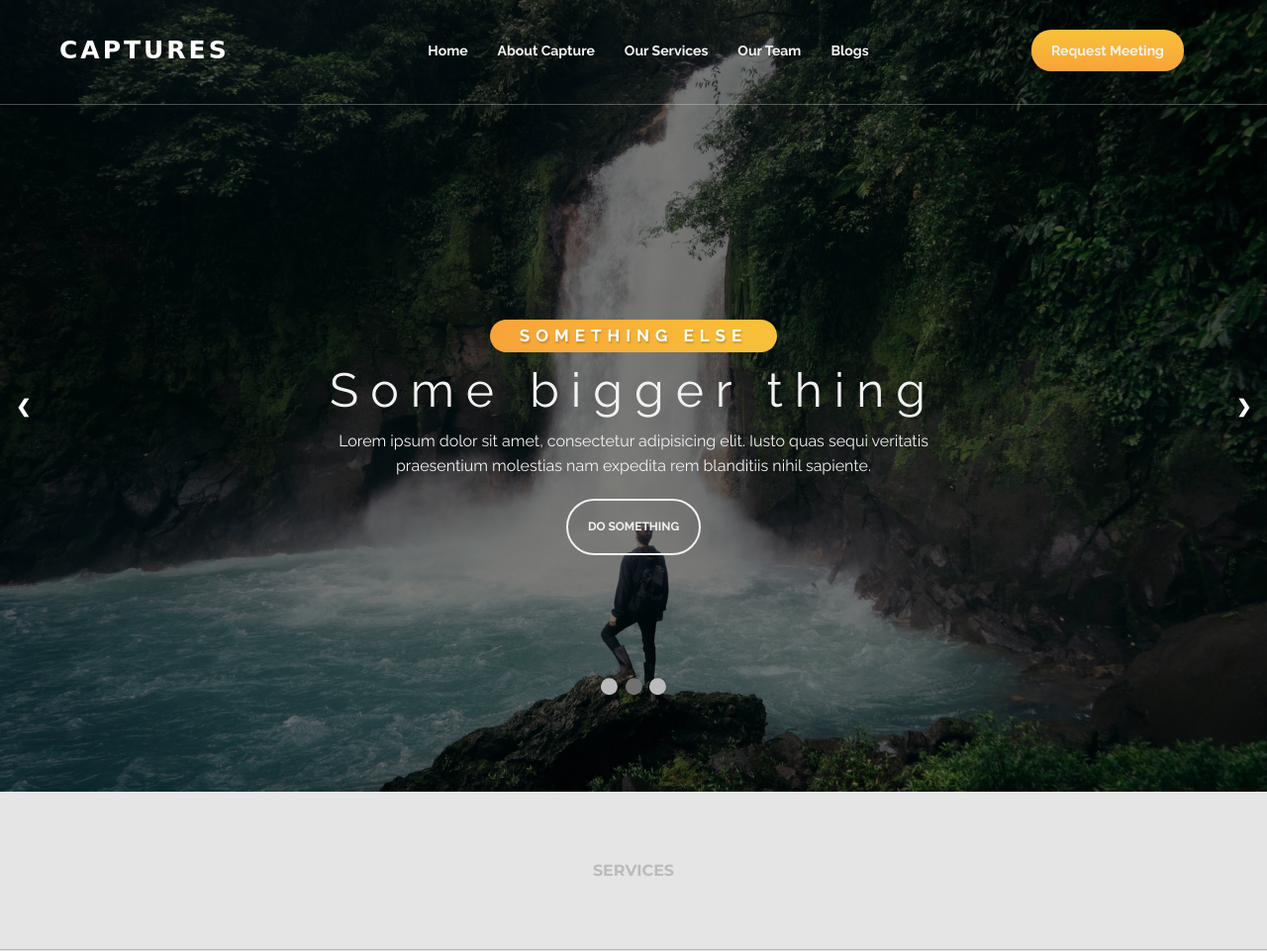
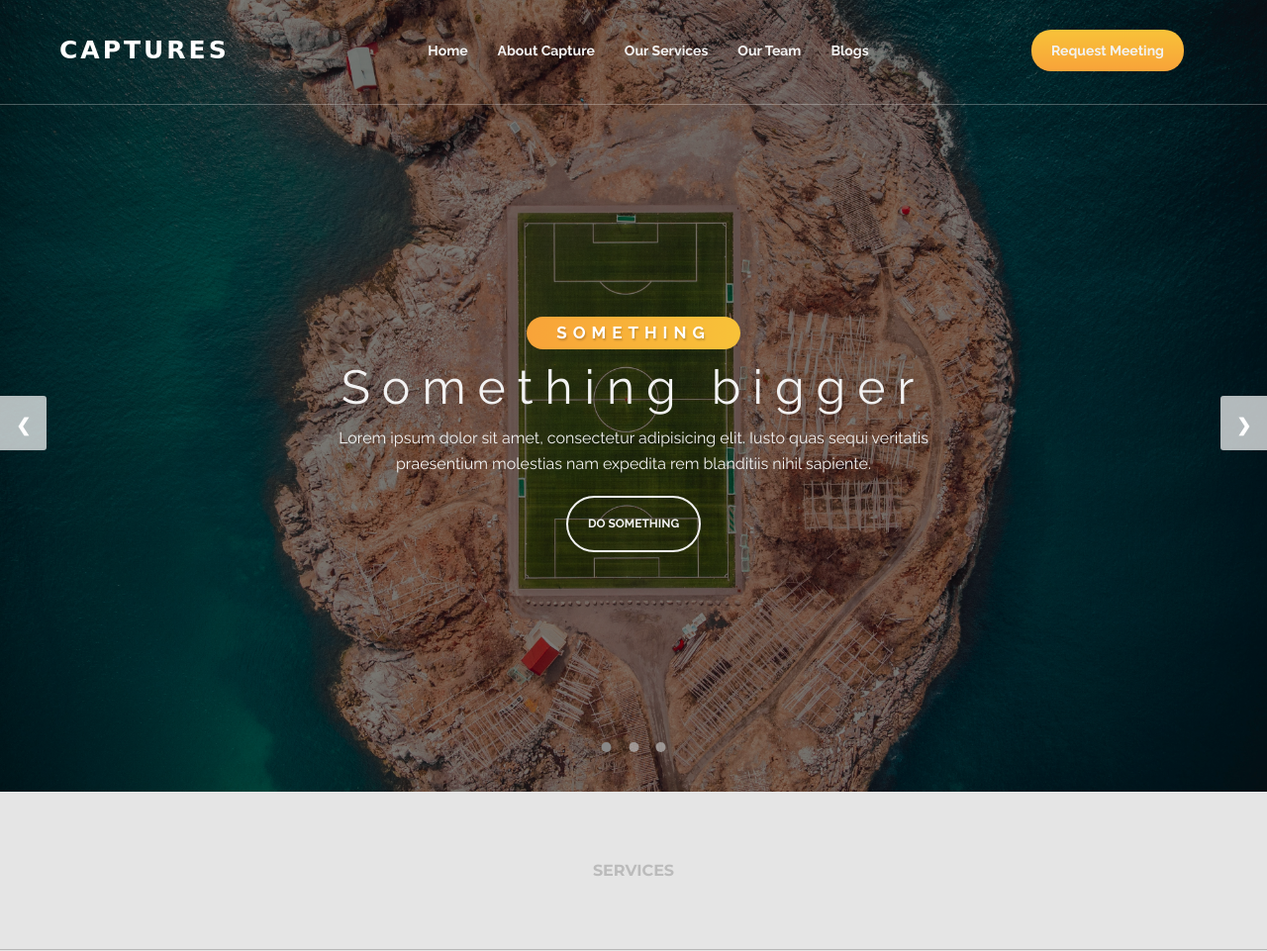
Before and after one commit to manikagnish/photography, a PHP site: page / in a window 1280 px wide. Shown: the top 961 px of the page at 99% size. Run offline with PHP 8.4, Linux system fonts and the light colour scheme; some web fonts are replaced.

Commit message:
updated carousel

```diff
--- a/app.js
+++ b/app.js
@@ -48,29 +48,87 @@ landingOptions);
 landingObserver.observe(landing);
 
 //Carousel
-let slideIndex = 1;
+const slider = function () {
+  const slides = document.querySelectorAll(".mySlides");
+  const btnLeft = document.querySelector(".prev");
+  const btnRight = document.querySelector(".next");
+  const dotContainer = document.querySelector(".dots");
 
-function showSlides() {
-  let i;
-  let slides = document.getElementsByClassName("mySlides");
-  let dots = document.getElementsByClassName("dot");
-  for (i = 0; i < slides.length; i++) {
-    slides[i].style.display = "none";
-  }
-  slideIndex++;
-  if (slideIndex > slides.length) {
-    slideIndex = 1;
-  }
-  for (i = 0; i < dots.length; i++) {
-    dots[i].className = dots[i].className.replace(" active", "");
-  }
-  slides[slideIndex - 1].style.display = "block";
-  dots[slideIndex - 1].className += " active";
-}
-showSlides();
+  let curSlide = 0;
+  const maxSlide = slides.length;
 
-function plusSlides(n) {
-  showSlides((slideIndex += n));
-}
+  // Functions
+  const createDots = function () {
+    slides.forEach(function (_, i) {
+      dotContainer.insertAdjacentHTML(
+        "beforeend",
+        `<button class="dots__dot" data-slide="${i}"></button>`
+      );
+    });
+  };
 
-setTimeout(showSlides, 7000); // Change image every 2 seconds
+  const activateDot = function (mySlides) {
+    document
+      .querySelectorAll(".dots__dot")
+      .forEach((dot) => dot.classList.remove("dots__dot--active"));
+
+    document
+      .querySelector(`.dots__dot[data-slide="${mySlides}"]`)
+      .classList.add("dots__dot--active");
+  };
+
+  const goToSlide = function (mySlides) {
+    slides.forEach(
+      (s, i) => (s.style.transform = `translateX(${100 * (i - mySlides)}%)`)
+    );
+  };
+
+  // Next slide
+  const nextSlide = function () {
+    if (curSlide === maxSlide - 1) {
+      curSlide = 0;
+    } else {
+      curSlide++;
+    }
+
+    goToSlide(curSlide);
+    activateDot(curSlide);
+  };
+
+  const prevSlide = function () {
+    if (curSlide === 0) {
+      curSlide = maxSlide - 1;
+    } else {
+      curSlide--;
+    }
+    goToSlide(curSlide);
+    activateDot(curSlide);
+  };
+
+  const init = function () {
+    goToSlide(0);
+    createDots();
+
+    activateDot(0);
+  };
+  init();
+
+  // Event handlers
+  btnRight.addEventListener("click", nextSlide);
+  btnLeft.addEventListener("click", prevSlide);
+
+  document.addEventListener("keydown", function (e) {
+    if (e.key === "ArrowLeft") prevSlide();
+    e.key === "ArrowRight" && nextSlide();
+  });
+
+  dotContainer.addEventListener("click", function (e) {
+    if (e.target.classList.contains("dots__dot")) {
+      const { slide } = e.target.dataset;
+      goToSlide(slide);
+      activateDot(slide);
+    }
+  });
+};
+slider();
+// setTimeout(showSlides, 7000); // Change image every 2 seconds
--- a/css/main.css
+++ b/css/main.css
@@ -579,10 +579,27 @@ label {
 }
 
 .landing .mySlides {
-  display: none;
+  position: absolute;
+  top: 0;
+  width: 100%;
+  height: 100vh;
+  display: -webkit-box;
+  display: -ms-flexbox;
+  display: flex;
+  -webkit-box-align: center;
+      -ms-flex-align: center;
+          align-items: center;
+  -webkit-box-pack: center;
+      -ms-flex-pack: center;
+          justify-content: center;
+  /* THIS creates the animation! */
+  -webkit-transition: -webkit-transform 1s;
+  transition: -webkit-transform 1s;
+  transition: transform 1s;
+  transition: transform 1s, -webkit-transform 1s;
 }
 
-.landing img {
+.landing .mySlides img {
   height: 100vh;
   -o-object-fit: cover;
      object-fit: cover;
@@ -595,6 +612,18 @@ label {
   margin: auto;
 }
 
+.landing .slider__btn {
+  border: none;
+  background: rgba(255, 255, 255, 0.7);
+  font-family: inherit;
+  color: #333;
+  border-radius: 50%;
+  height: 5.5rem;
+  width: 5.5rem;
+  font-size: 3.25rem;
+  cursor: pointer;
+}
+
 .landing .prev,
 .landing .next {
   cursor: pointer;
@@ -602,7 +631,6 @@ label {
   top: 50%;
   width: auto;
   padding: 16px;
-  margin-top: -22px;
   color: white;
   font-weight: bold;
   font-size: 18px;
@@ -672,31 +700,38 @@ label {
 
 .landing .dots {
   position: absolute;
-  bottom: 10vh;
+  bottom: 5%;
   left: 50%;
-  -webkit-transform: translate(-50%, -50%);
-          transform: translate(-50%, -50%);
+  -webkit-transform: translateX(-50%);
+          transform: translateX(-50%);
+  display: -webkit-box;
+  display: -ms-flexbox;
+  display: flex;
 }
 
-@media (max-width: 37.5em) {
-  .landing .dots {
-    display: none;
-  }
+.landing .dots__dot {
+  border: none;
+  background-color: #b9b9b9;
+  opacity: 0.7;
+  height: 1rem;
+  width: 1rem;
+  border-radius: 50%;
+  margin-right: 1.75rem;
+  cursor: pointer;
+  -webkit-transition: all 0.5s;
+  transition: all 0.5s;
+  /* Only necessary when overlying images */
+  /* box-shadow: 0 0.6rem 1.5rem rgba(0, 0, 0, 0.7); */
 }
 
-.landing .dot {
-  height: 1.7rem;
-  width: 1.7rem;
-  margin: 0 2px;
-  background-color: #bbb;
-  border-radius: 50%;
-  display: inline-block;
-  -webkit-transition: background-color 0.6s ease;
-  transition: background-color 0.6s ease;
+.landing .dots__dot:last-child {
+  margin: 0;
 }
 
-.landing .active {
-  background-color: #717171;
+.landing .dots__dot--active {
+  /* background-color: #fff; */
+  background-color: #888;
+  opacity: 1;
 }
 
 .landing .fade {
--- a/css/pages/_landing.scss
+++ b/css/pages/_landing.scss
@@ -3,12 +3,22 @@
   overflow: hidden;
 
   .mySlides {
-    display: none;
-  }
-  img {
+    position: absolute;
+    top: 0;
+    width: 100%;
     height: 100vh;
-    object-fit: cover;
-    filter: brightness(50%);
+
+    display: flex;
+    align-items: center;
+    justify-content: center;
+
+    /* THIS creates the animation! */
+    transition: transform 1s;
+    img {
+      height: 100vh;
+      object-fit: cover;
+      filter: brightness(50%);
+    }
   }
 
   // Slideshow container
@@ -18,6 +28,19 @@
   }
 
   // Next & previous buttons
+
+  .slider__btn {
+    border: none;
+    background: rgba(255, 255, 255, 0.7);
+    font-family: inherit;
+    color: #333;
+    border-radius: 50%;
+    height: 5.5rem;
+    width: 5.5rem;
+    font-size: 3.25rem;
+    cursor: pointer;
+  }
+
   .prev,
   .next {
     cursor: pointer;
@@ -25,7 +48,6 @@
     top: 50%;
     width: auto;
     padding: 16px;
-    margin-top: -22px;
     color: white;
     font-weight: bold;
     font-size: 18px;
@@ -90,27 +112,35 @@
   // The dots
   .dots {
     position: absolute;
-    bottom: 10vh;
+    bottom: 5%;
     left: 50%;
-    transform: translate(-50%, -50%);
-
-    @include respond(phone) {
-      display: none;
-    }
+    transform: translateX(-50%);
+    display: flex;
   }
 
-  .dot {
-    height: 1.7rem;
-    width: 1.7rem;
-    margin: 0 2px;
-    background-color: $color-gray;
+  .dots__dot {
+    border: none;
+    background-color: #b9b9b9;
+    opacity: 0.7;
+    height: 1rem;
+    width: 1rem;
     border-radius: 50%;
-    display: inline-block;
-    transition: background-color 0.6s ease;
+    margin-right: 1.75rem;
+    cursor: pointer;
+    transition: all 0.5s;
+
+    /* Only necessary when overlying images */
+    /* box-shadow: 0 0.6rem 1.5rem rgba(0, 0, 0, 0.7); */
   }
 
-  .active {
-    background-color: $color-gray-dark;
+  .dots__dot:last-child {
+    margin: 0;
+  }
+
+  .dots__dot--active {
+    /* background-color: #fff; */
+    background-color: #888;
+    opacity: 1;
   }
 
   // Fading animation
--- a/index.html
+++ b/index.html
@@ -124,18 +124,16 @@
             <a class="btn-hollow u-margin-top">Do Something</a>
           </div>
         </div>
+      </div>
+      <a class="slider__btn prev">&#10094;</a>
+      <a class="slider__btn next">&#10095;</a>
+      <div class="dots"></div>
+        <span class="dot"></span>
+        <span class="dot"></span>
+        <span class="dot"></span>
+      </div>
 
-        <a class="prev" onclick="plusSlides(-1)">&#10094;</a>
-        <a class="next" onclick="plusSlides(1)">&#10095;</a>
 
-      </div>
-        <br>
-
-        <div class="dots" style="text-align:center">
-          <span class="dot"></span>
-          <span class="dot"></span>
-          <span class="dot"></span>
-        </div>
 
 </section>
 
```
Also changed, not shown: 1 other file.
